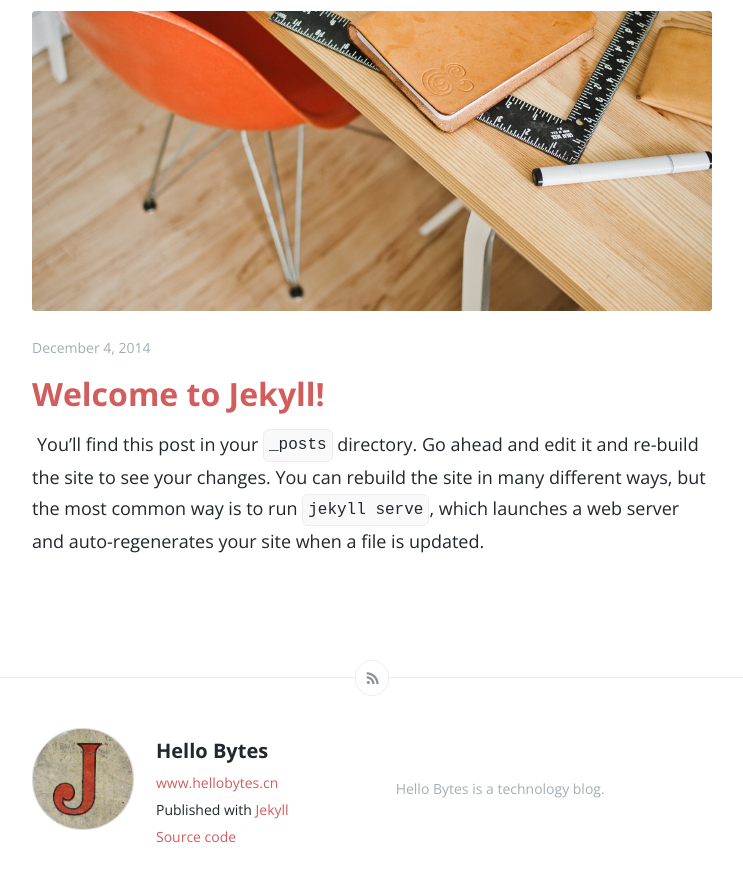
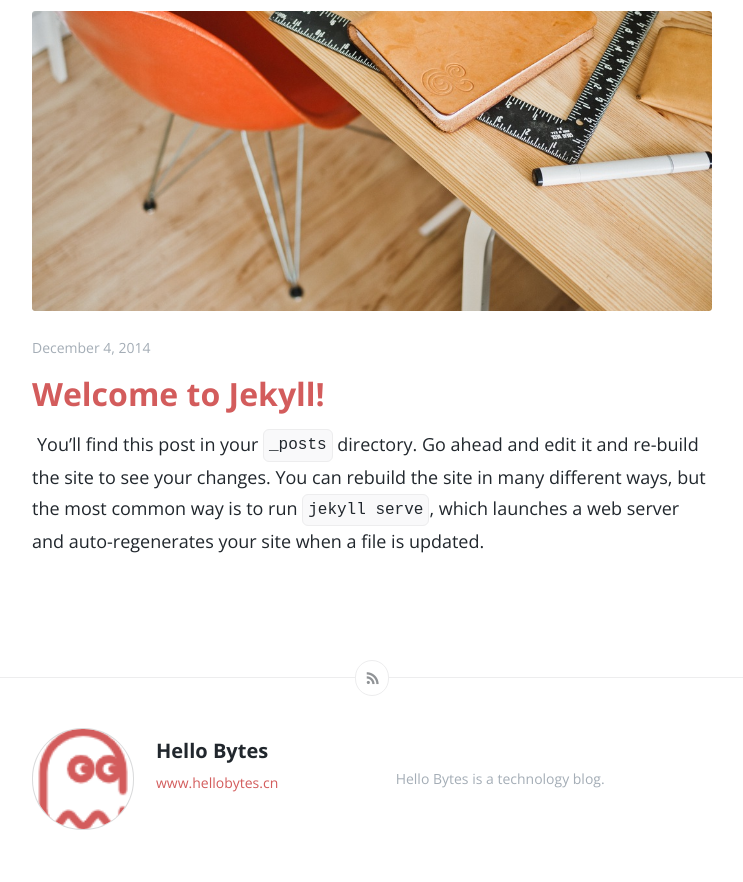
Before and after one commit to hello-bytes/hello-bytes.github.io, a Jekyll site: the page built from index.html, in a window 1280 px wide and 900 px high, scrolled down 871 px. Shown: the top 882 px of the window, without its empty margins (268-1011 px from the left). Built offline with Jekyll 4.4.1, drawn with Linux system fonts in a browser that asks for light colours; the list of posts is cut into pages by our own code.

Commit message:
replace logo

```diff
--- a/_includes/footer.html
+++ b/_includes/footer.html
@@ -17,8 +17,6 @@
             <div class="details">
                 <h4><a href="{{ site.url }}" class="url n">{{ site.title }}</a></h4>
                 <a href="{{ site.baseurl | prepend: site.url }}" class="js-remove-domain-schema">{{ site.url }}{{ site.baseurl }}</a><br>
-                <span>Published with <a href="https://jekyllrb.com">Jekyll</a></span><br>
-                <span><a href='https://github.com/vormwald/joon'>Source code</a></span>
             </div>
         </div>
         <div id="user_bio">
```
Also changed, not shown: assets/images/logo.png.
